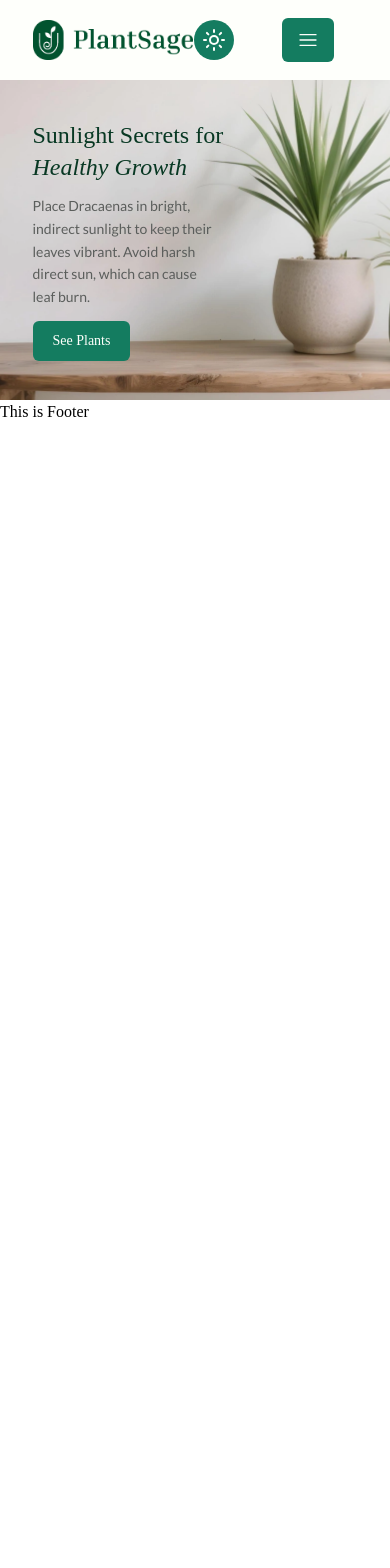
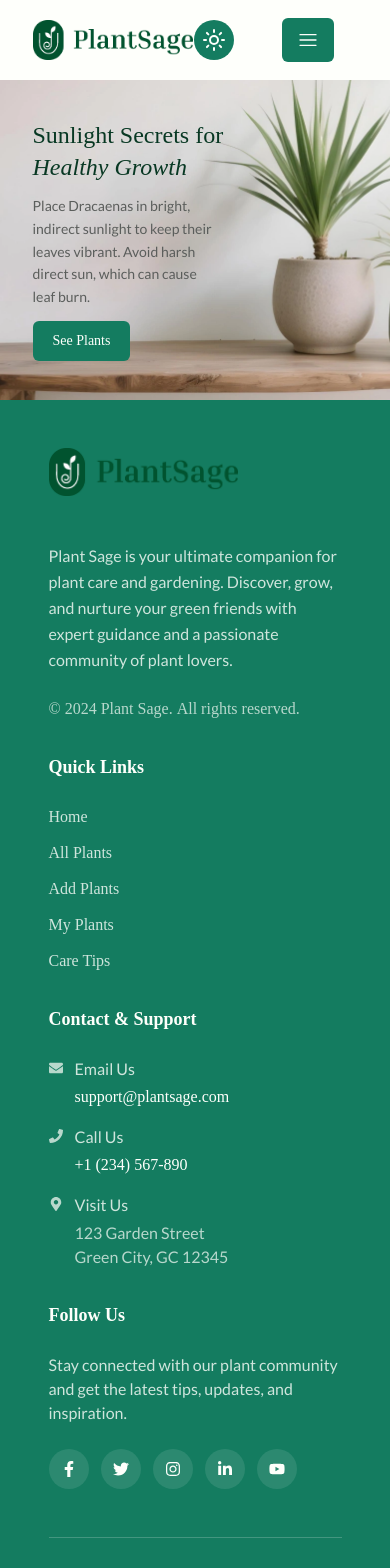
Before and after one commit to yhsunny176/plant-sage-plant-management-client-side, a React (Vite) app: page / in a window 390 px wide. Shown: the top 1568 px of the page. Before the commit the page ends 844 px from the top, so only its background shows below. Built offline with nearby package versions, Linux system fonts and the light colour scheme; no server answers; a web font is replaced by a local one.

Commit message:
Footer section with responsive layout has been done

```diff
--- a/src/components/shared/Footer.jsx
+++ b/src/components/shared/Footer.jsx
@@ -1,10 +1,197 @@
 import React from 'react';
+import { Link } from 'react-router';
+import { useTheme } from '@/hooks/useTheme';
+import {
+  FaFacebookF,
+  FaTwitter,
+  FaInstagram,
+  FaLinkedinIn,
+  FaYoutube,
+  FaEnvelope,
+  FaPhone,
+  FaMapMarkerAlt
+} from 'react-icons/fa';
 
 const Footer = () => {
+  const { theme } = useTheme();
+
+  const navigationLinks = [
+    { name: 'Home', path: '/' },
+    { name: 'All Plants', path: '/all-plants' },
+    { name: 'Add Plants', path: '/add-plant' },
+    { name: 'My Plants', path: '/my-plants' },
+    { name: 'Care Tips', path: '/care-tips' }
+  ];
+
+  const socialLinks = [
+    {
+      name: 'Facebook',
+      icon: FaFacebookF,
+      url: 'https://facebook.com/plantsage'
+    },
+    {
+      name: 'Twitter',
+      icon: FaTwitter,
+      url: 'https://twitter.com/plantsage'
+    },
+    {
+      name: 'Instagram',
+      icon: FaInstagram,
+      url: 'https://instagram.com/plantsage'
+    },
+    {
+      name: 'LinkedIn',
+      icon: FaLinkedinIn,
+      url: 'https://linkedin.com/company/plantsage'
+    },
+    {
+      name: 'YouTube',
+      icon: FaYoutube,
+      url: 'https://youtube.com/@plantsage'
+    }
+  ];
+
   return (
-    <div>
-      <h1>This is Footer</h1>
-    </div>
+    <footer className="bg-footer-background text-white-base">
+      <div className="container mx-auto px-4 py-12 max-w-10/12 xl:max-w-6xl 2xl:max-w-7xl">
+        {/* Main Footer Content */}
+        <div className="grid grid-cols-1 md:grid-cols-2 lg:grid-cols-4 gap-8 lg:gap-12">
+
+          {/* Section 1: Logo and Description */}
+          <div className="lg:col-span-1">
+            <div className="mb-6">
+              <Link to="/" className="inline-block">
+                <img
+                  src={theme === "light" ? "/logo-primary.png" : "/logo-darkmode.png"}
+                  alt="Plant Sage Logo"
+                  className="h-12 w-auto mb-4"
+                />
+              </Link>
+            </div>
+            <p className="text-white-base/80 text-base leading-relaxed mb-6">
+              Plant Sage is your ultimate companion for plant care and gardening.
+              Discover, grow, and nurture your green friends with expert guidance
+              and a passionate community of plant lovers.
+            </p>
+            <div className="flex items-center space-x-1 text-base text-white-base/70">
+              <span>© 2024 Plant Sage.</span>
+              <span>All rights reserved.</span>
+            </div>
+          </div>
+
+          {/* Section 2: Navigation Links */}
+          <div className="lg:col-span-1">
+            <h3 className="text-lg font-semibold text-white-base mb-6">
+              Quick Links
+            </h3>
+            <nav className="space-y-3">
+              {navigationLinks.map((link) => (
+                <Link
+                  key={link.path}
+                  to={link.path}
+                  className="block text-white-base/80 hover:text-white-base text-base transition-colors duration-300"
+                >
+                  {link.name}
+                </Link>
+              ))}
+            </nav>
+          </div>
+
+          {/* Section 3: Contact Information */}
+          <div className="lg:col-span-1">
+            <h3 className="text-lg font-semibold text-white-base mb-6">
+              Contact & Support
+            </h3>
+            <div className="space-y-4">
+              <div className="flex items-start space-x-3">
+                <FaEnvelope className="text-white-base/70 mt-1 flex-shrink-0" size={14} />
+                <div>
+                  <p className="text-base text-white-base/80 mb-1">Email Us</p>
+                  <a
+                    href="mailto:support@plantsage.com"
+                    className="text-base text-white-base hover:text-white-base/80 transition-colors duration-300"
+                  >
+                    support@plantsage.com
+                  </a>
+                </div>
+              </div>
+
+              <div className="flex items-start space-x-3">
+                <FaPhone className="text-white-base/70 mt-1 flex-shrink-0" size={14} />
+                <div>
+                  <p className="text-base text-white-base/80 mb-1">Call Us</p>
+                  <a
+                    href="tel:+1234567890"
+                    className="text-base text-white-base hover:text-white-base/80 transition-colors duration-300"
+                  >
+                    +1 (234) 567-890
+                  </a>
+                </div>
+              </div>
+
+              <div className="flex items-start space-x-3">
+                <FaMapMarkerAlt className="text-white-base/70 mt-1 flex-shrink-0" size={14} />
+                <div>
+                  <p className="text-base text-white-base/80 mb-1">Visit Us</p>
+                  <p className="text-base text-white-base/70">
+                    123 Garden Street<br />
+                    Green City, GC 12345
+                  </p>
+                </div>
+              </div>
+            </div>
+          </div>
+
+          {/* Section 4: Social Media Links */}
+          <div className="lg:col-span-1">
+            <h3 className="text-lg font-semibold text-white-base mb-6">
+              Follow Us
+            </h3>
+            <p className="text-base text-white-base/80 mb-6">
+              Stay connected with our plant community and get the latest tips,
+              updates, and inspiration.
+            </p>
+            <div className="flex flex-wrap gap-3">
+              {socialLinks.map((social) => {
+                const IconComponent = social.icon;
+                return (
+                  <a
+                    key={social.name}
+                    href={social.url}
+                    target="_blank"
+                    rel="noopener noreferrer"
+                    className="flex items-center justify-center w-10 h-10 bg-white-base/10 hover:bg-white-base/20 text-white-base hover:text-heading-primary rounded-full transition-colors duration-300"
+                    aria-label={`Follow us on ${social.name}`}
+                  >
+                    <IconComponent size={16} />
+                  </a>
+                );
+              })}
+            </div>
+          </div>
+        </div>
+
+        {/* Bottom Border */}
+        <div className="border-t border-white-base/20 mt-12 pt-8">
+          <div className="flex flex-col md:flex-row justify-between items-center space-y-4 md:space-y-0">
+            <div className="flex flex-wrap items-center gap-6 text-base text-white-base/70">
+              <Link to="/privacy" className="hover:text-white-base transition-colors duration-300">
+                Privacy Policy
+              </Link>
+              <Link to="/terms" className="hover:text-white-base transition-colors duration-300">
+                Terms of Service
+              </Link>
+              <Link to="/cookies" className="hover:text-white-base transition-colors duration-300">
+                Cookie Policy
+              </Link>
+            </div>
+            <div className="text-base text-white-base/70">
+              Made with love by Plant Sage Team
+            </div>
+          </div>
+        </div>
+      </div>
+    </footer>
   );
 };
 
--- a/src/index.css
+++ b/src/index.css
@@ -30,6 +30,7 @@ p, input {
 @theme inline {
   --color-background-body: var(--bg-body);
   --color-loading-bg: var(--bg-body-loading);
+  --color-footer-background: var(--footer-bg);
 
   --color-toggle-background: var(--toggle-bg);
   --color-toggle-icon-color: var(--toggle-icon);
@@ -78,6 +79,7 @@ p, input {
   /* Colors */
   --bg-body: oklch(0.9981 0.0053 117.92);
   --bg-body-loading: oklch(0.8979 0.026 128.79);
+  --footer-bg: oklch(0.5237 0.0994 169.03);
 
   --toggle-bg: oklch(0.5237 0.0994 169.03);
   --toggle-hov: oklch(0.3033 0.0629 159.41);
@@ -121,6 +123,7 @@ p, input {
 .dark {
   /* Colors */
   --bg-body: oklch(0.1669 0.0234 184.92);
+  --footer-bg: oklch(0.2523 0.0377 183.57);
 
   --toggle-bg: oklch(0.6577 0.1653 125.71);
   --toggle-icon: oklch(0.3033 0.0629 159.41);
```
